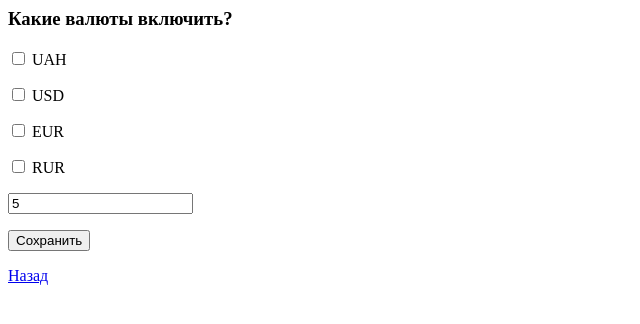
After one commit to Nofarius1992/converter, a PHP site: page /settings.php in a window 1280 px wide. The commit adds this page. Shown: the top 324 px of the page, without its empty margins (0-640 px from the left). Run offline with PHP 8.4, Linux system fonts and the light colour scheme.

Commit message:
I make the setting

```diff
--- a/config.php
+++ b/config.php
@@ -2,7 +2,7 @@
 	$host = 'localhost'; // адрес сервера
 	$database = 'converter'; // имя базы данных
 	$user = 'root'; // имя пользователя
-	$password = ''; // пароль
+	$password = '123'; // пароль
 
 	$link = 'https://api.privatbank.ua/p24api/pubinfo?json&exchange&coursid=5'; // ссылка api приватбанка
 
--- /dev/null
+++ b/settings.php
@@ -0,0 +1,24 @@
+<h3>Какие валюты включить?</h3>
+<form action="" method="POST">
+    <label for="UAH">
+        <p><input id='UAH' name="UAH" type="checkbox" value="UAH"> UAH </p>
+    </label>
+
+    <label for="USD">
+        <p><input id='USD' name="USD" type="checkbox" value="USD"> USD </p>
+    </label>
+
+    <label for="EUR">
+        <p><input id='EUR' name="EUR" type="checkbox" value="EUR"> EUR </p>
+    </label>
+
+    <label for="RUR">
+        <p><input id='RUR' name="RUR" type="checkbox" value="RUR"> RUR </p>
+    </label>
+
+    <input type="number" value="5">
+
+    <p><input type="submit" value="Сохранить"></p>
+</form>
+
+<a href="/">Назад</a>
```
Also changed, not shown: addConverter.php (added, +45 -0 lines), history.php (+18 -13 lines), index.php (+7 -46 lines).
